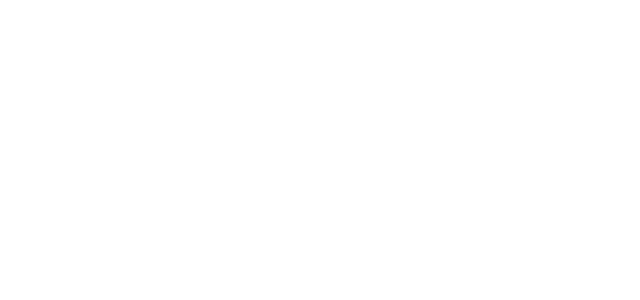
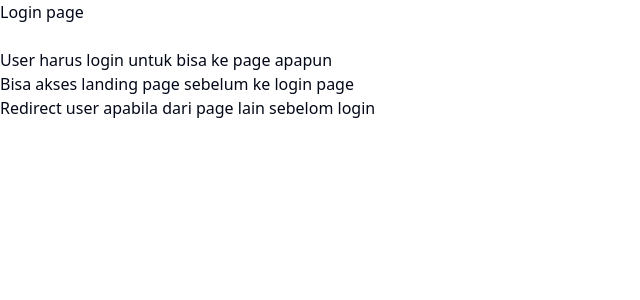
Before and after one commit to StyNW7/RnD-Ureeka, a Next.js app: page /login in a window 1280 px wide. Shown: the top 300 px of the page, without its empty margins (0-640 px from the left). Built offline with nearby package versions, Linux system fonts and the light colour scheme.

Commit message:
Added simple content on each page. change the floating-navbar component to tolerate showing on 0.05 y scroll progress on other page beside homepage or '/' route. Change the login button elements of the navbar to redirect to '/login' route.

```diff
--- a/src/app/clicker/page.tsx
+++ b/src/app/clicker/page.tsx
@@ -3,7 +3,7 @@
 const ClickerPage: React.FC = () => {
     return (
       <>
-
+        <h1>Clicker interaction page</h1>
       </>
     );
   };
--- a/src/app/layout.tsx
+++ b/src/app/layout.tsx
@@ -1,6 +1,7 @@
 import type { Metadata } from "next";
 import "./globals.css";
 import { ThemeProvider } from '@/context/ThemeContext';
+import Navbar from './pages/navbar'
 
 export const metadata: Metadata = {
   title: "New meoW",
@@ -16,6 +17,7 @@ export default function RootLayout({
     <html lang="en">
       <body>
         <ThemeProvider>
+          <Navbar />
           {children}
         </ThemeProvider>
       </body>
--- a/src/app/login/page.tsx
+++ b/src/app/login/page.tsx
@@ -1,7 +1,13 @@
 const LoginPage: React.FC = () => {
     return (
       <>
-
+        <h1>Login page</h1>
+        <br />
+        <ol className="h-[200vh]">
+          <li>User harus login untuk bisa ke page apapun</li>
+          <li>Bisa akses landing page sebelum ke login page</li>
+          <li>Redirect user apabila dari page lain sebelom login</li>
+        </ol>
       </>
     );
   };
--- a/src/app/page.tsx
+++ b/src/app/page.tsx
@@ -7,7 +7,7 @@ import ThemeToggleButton from '@/components/ui/Toggle';
 const HomePage: React.FC = () => {
   return (
     <>
-      <Navbar />
+      {/* <Navbar /> */}
       <Background/>
       <Hero />
       <ThemeToggleButton />
--- a/src/app/register/page.tsx
+++ b/src/app/register/page.tsx
@@ -1,7 +1,8 @@
 const RegisterPage: React.FC = () => {
     return (
       <>
-
+        <h1>Register page</h1>
+        <p>Untuk user yang belum pernah login</p>
       </>
     );
   };
--- a/src/app/shop/page.tsx
+++ b/src/app/shop/page.tsx
@@ -1,7 +1,7 @@
 const ShopPage: React.FC = () => {
     return (
       <>
-
+        <h1>Shopping page</h1>
       </>
     );
   };
--- a/src/components/ui/floating-navbar.tsx
+++ b/src/components/ui/floating-navbar.tsx
@@ -7,7 +7,9 @@ import {
   useMotionValueEvent,
 } from "framer-motion";
 import { cn } from "@/lib/utils";
+import { usePathname } from "next/navigation";
 import Link from "next/link";
+import path from "path";
 
 export const FloatingNav = ({
   navItems,
@@ -24,12 +26,14 @@ export const FloatingNav = ({
 
   const [visible, setVisible] = useState(false);
 
+  const pathname = usePathname(); // for getting path name
+
   useMotionValueEvent(scrollYProgress, "change", (current) => {
     // Check if current is not undefined and is a number
     if (typeof current === "number") {
       let direction = current! - scrollYProgress.getPrevious()!;
 
-      if (scrollYProgress.get() < 0.05) {
+      if (scrollYProgress.get() < 0.05 && pathname == "/") { //edited the condition so the 0.05 progress hide only occurs on the homepage or "/" route - Jason
         setVisible(false);
       } else {
         if (direction < 0) {
@@ -72,10 +76,15 @@ export const FloatingNav = ({
             <span className="hidden sm:block text-sm">{navItem.name}</span>
           </Link>
         ))}
-        <button className="border text-sm font-medium relative border-neutral-200 dark:border-white/[0.2] text-black dark:text-white px-4 py-2 rounded-full">
+
+        {/* Change the button from static button not functionality to redirect the route to /login - Jason */}
+        <Link
+        href="/login"
+        className="border text-sm font-medium relative border-neutral-200 dark:border-white/[0.2] text-black dark:text-white px-4 py-2 rounded-full"
+        >
           <span>Login</span>
           <span className="absolute inset-x-0 w-1/2 mx-auto -bottom-px bg-gradient-to-r from-transparent via-blue-500 to-transparent  h-px" />
-        </button>
+        </Link>
       </motion.div>
     </AnimatePresence>
   );
```
